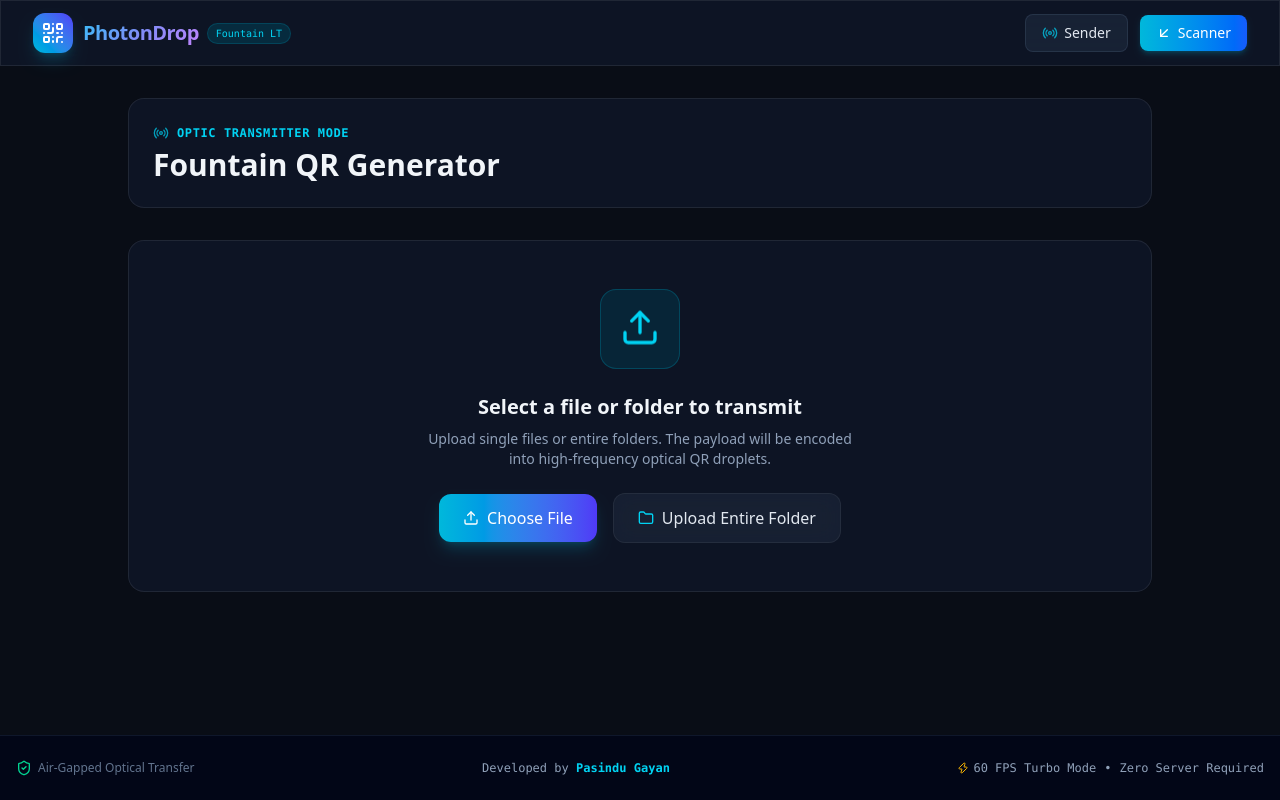
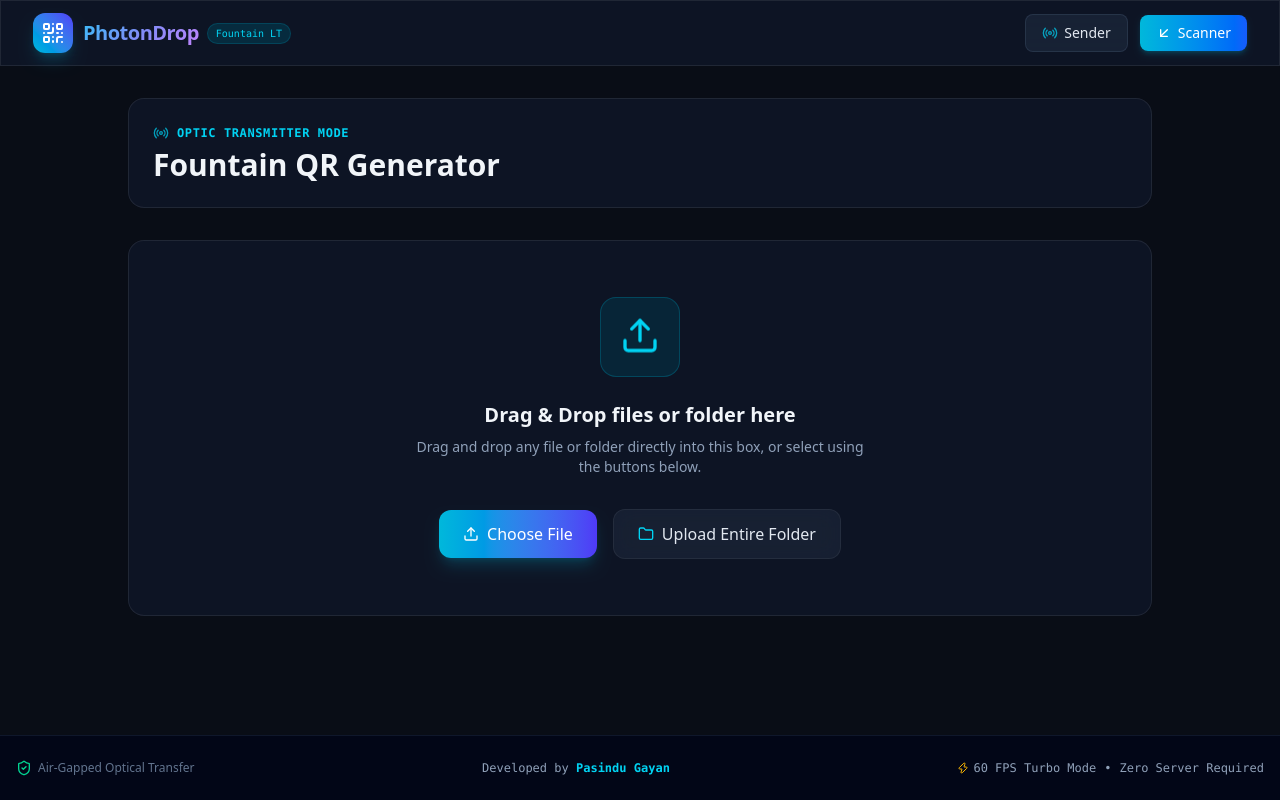
Before and after one commit to Pasindu9225/Optical-QR-based-Data-Transfer, a Next.js app: page /transmit in a window 1280 px wide. Built offline with nearby package versions, Linux system fonts and the light colour scheme.

Commit message:
Add interactive Drag & Drop file and folder upload to transmitter

```diff
--- a/app/transmit/page.tsx
+++ b/app/transmit/page.tsx
@@ -18,12 +18,14 @@
   Radio,
   Info,
   Folder,
+  FileUp,
 } from "lucide-react";
 
 export default function TransmitPage() {
   const [file, setFile] = useState<File | null>(null);
   const [fileMetadata, setFileMetadata] = useState<FileMetadata | null>(null);
   const [encoder, setEncoder] = useState<FountainEncoder | null>(null);
+  const [isDragging, setIsDragging] = useState<boolean>(false);
 
   // Animation Controls
   const [isPlaying, setIsPlaying] = useState<boolean>(true);
@@ -111,6 +113,75 @@
     seqRef.current = 0;
     setCurrentSeq(0);
     setIsPlaying(true);
+  };
+
+  // Drag and Drop Event Handlers
+  const handleDragOver = (e: React.DragEvent<HTMLDivElement>) => {
+    e.preventDefault();
+    e.stopPropagation();
+    setIsDragging(true);
+  };
+
+  const handleDragLeave = (e: React.DragEvent<HTMLDivElement>) => {
+    e.preventDefault();
+    e.stopPropagation();
+    setIsDragging(false);
+  };
+
+  const handleDrop = async (e: React.DragEvent<HTMLDivElement>) => {
+    e.preventDefault();
+    e.stopPropagation();
+    setIsDragging(false);
+
+    const droppedFiles = Array.from(e.dataTransfer.files);
+    if (droppedFiles.length === 0) return;
+
+    if (droppedFiles.length === 1) {
+      const singleFile = droppedFiles[0];
+      setFile(singleFile);
+      const metadata: FileMetadata = {
+        name: singleFile.name,
+        size: singleFile.size,
+        type: singleFile.type || "application/octet-stream",
+      };
+      setFileMetadata(metadata);
+
+      const reader = new FileReader();
+      reader.onload = (event) => {
+        const arrayBuffer = event.target?.result as ArrayBuffer;
+        if (arrayBuffer) {
+          const uint8Array = new Uint8Array(arrayBuffer);
+          const newEncoder = new FountainEncoder(uint8Array, metadata, chunkSize);
+          setEncoder(newEncoder);
+          seqRef.current = 0;
+          setCurrentSeq(0);
+          setIsPlaying(true);
+        }
+      };
+      reader.readAsArrayBuffer(singleFile);
+    } else {
+      const zipData: Record<string, Uint8Array> = {};
+      for (const f of droppedFiles) {
+        const buf = new Uint8Array(await f.arrayBuffer());
+        zipData[f.name] = buf;
+      }
+      const zippedBytes = zipSync(zipData);
+      const mockFile = new File([zippedBytes], "dropped_files.zip", { type: "application/zip" });
+      setFile(mockFile);
+
+      const metadata: FileMetadata = {
+        name: "dropped_files.zip",
+        size: zippedBytes.length,
+        type: "application/zip",
+      };
+      setFileMetadata(metadata);
+
+      const newEncoder = new FountainEncoder(zippedBytes, metadata, chunkSize);
+      setEncoder(newEncoder);
+      seqRef.current = 0;
+      setCurrentSeq(0);
+      setIsPlaying(true);
+    }
   };
 
   // Re-initialize encoder when chunkSize changes
@@ -260,20 +331,35 @@
       </div>
 
       {!file ? (
-        /* File & Folder Upload Dropzone */
-        <div className="glass-panel p-12 rounded-2xl text-center space-y-6 border-2 border-dashed border-slate-700/80 hover:border-cyan-500/50 transition-all">
-          <div className="w-20 h-20 mx-auto rounded-2xl bg-cyan-950/60 border border-cyan-800/60 flex items-center justify-center text-cyan-400">
-            <Upload className="w-10 h-10 animate-bounce" />
+        /* Interactive Drag & Drop Upload Zone */
+        <div
+          onDragOver={handleDragOver}
+          onDragLeave={handleDragLeave}
+          onDrop={handleDrop}
+          className={`glass-panel p-10 sm:p-14 rounded-2xl text-center space-y-6 border-2 border-dashed transition-all duration-200 ${
+            isDragging
+              ? "border-cyan-400 bg-cyan-950/40 scale-[1.01] glow-cyan shadow-2xl"
+              : "border-slate-700/80 hover:border-cyan-500/50"
+          }`}
+        >
+          <div className="w-20 h-20 mx-auto rounded-2xl bg-cyan-950/60 border border-cyan-800/60 flex items-center justify-center text-cyan-400 transition-transform group-hover:scale-105">
+            {isDragging ? (
+              <FileUp className="w-10 h-10 animate-bounce text-cyan-300" />
+            ) : (
+              <Upload className="w-10 h-10 animate-bounce" />
+            )}
           </div>
 
           <div className="space-y-2 max-w-md mx-auto">
-            <h2 className="text-xl font-semibold">Select a file or folder to transmit</h2>
+            <h2 className="text-xl font-semibold">
+              {isDragging ? "Drop your file or folder here!" : "Drag & Drop files or folder here"}
+            </h2>
             <p className="text-slate-400 text-sm">
-              Upload single files or entire folders. The payload will be encoded into high-frequency optical QR droplets.
+              Drag and drop any file or folder directly into this box, or select using the buttons below.
             </p>
           </div>
 
-          <div className="flex flex-col sm:flex-row items-center justify-center gap-4">
+          <div className="flex flex-col sm:flex-row items-center justify-center gap-4 pt-2">
             <label className="w-full sm:w-auto inline-flex items-center justify-center gap-2 px-6 py-3 rounded-xl bg-gradient-to-r from-cyan-500 to-indigo-600 hover:from-cyan-400 hover:to-indigo-500 text-white font-medium shadow-lg shadow-cyan-500/20 cursor-pointer transition-all">
               <Upload className="w-4 h-4" />
               <span>Choose File</span>
```
